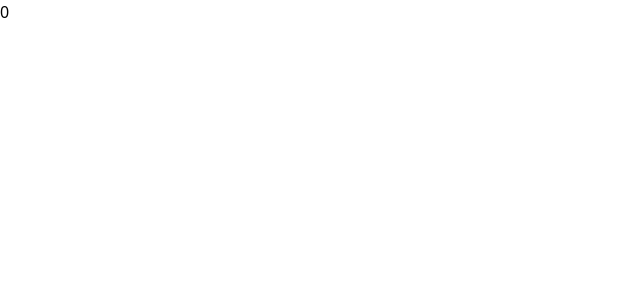
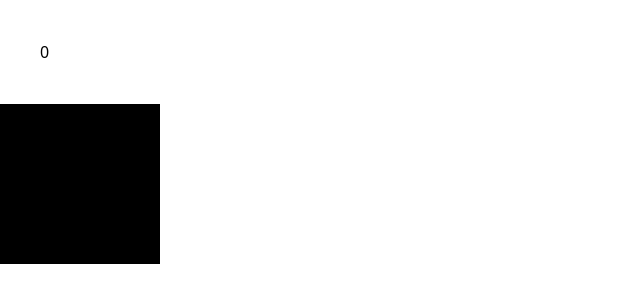
Before and after one commit to staten-island-tech/fullstack-frontend-ctrl-alt-elite, a Nuxt app in the folder frontend/: page / in a window 1280 px wide. Shown: the top 302 px of the page, without its empty margins (0-640 px from the left). Built offline with nearby package versions, Linux system fonts and the light colour scheme.

Commit message:
Something works

```diff
--- a/frontend/pages/index.vue
+++ b/frontend/pages/index.vue
@@ -1,29 +1,21 @@
 <template>
   <section id="app">
-    <h1>{{count}}</h1>
-    <button @click="add"></button>
+    <h1 class="m-10">{{count}}</h1>
+    <button class="w-40 h-40 bg-black" @click="test"></button>
   </section>
 </template>
 
 <script>
 export default {
-  el: "#app",
-  name: 'IndexPage',
   data(){
     return{
       count: 0
     }
   },
   methods: {
-    add: function(){
-      return this.data.count++
+    test: function test(){
+      this.count++
     }
   }
 }
 </script>
-
-<style>
-button{
-  width: 10rem;
-}
-</style>
```
